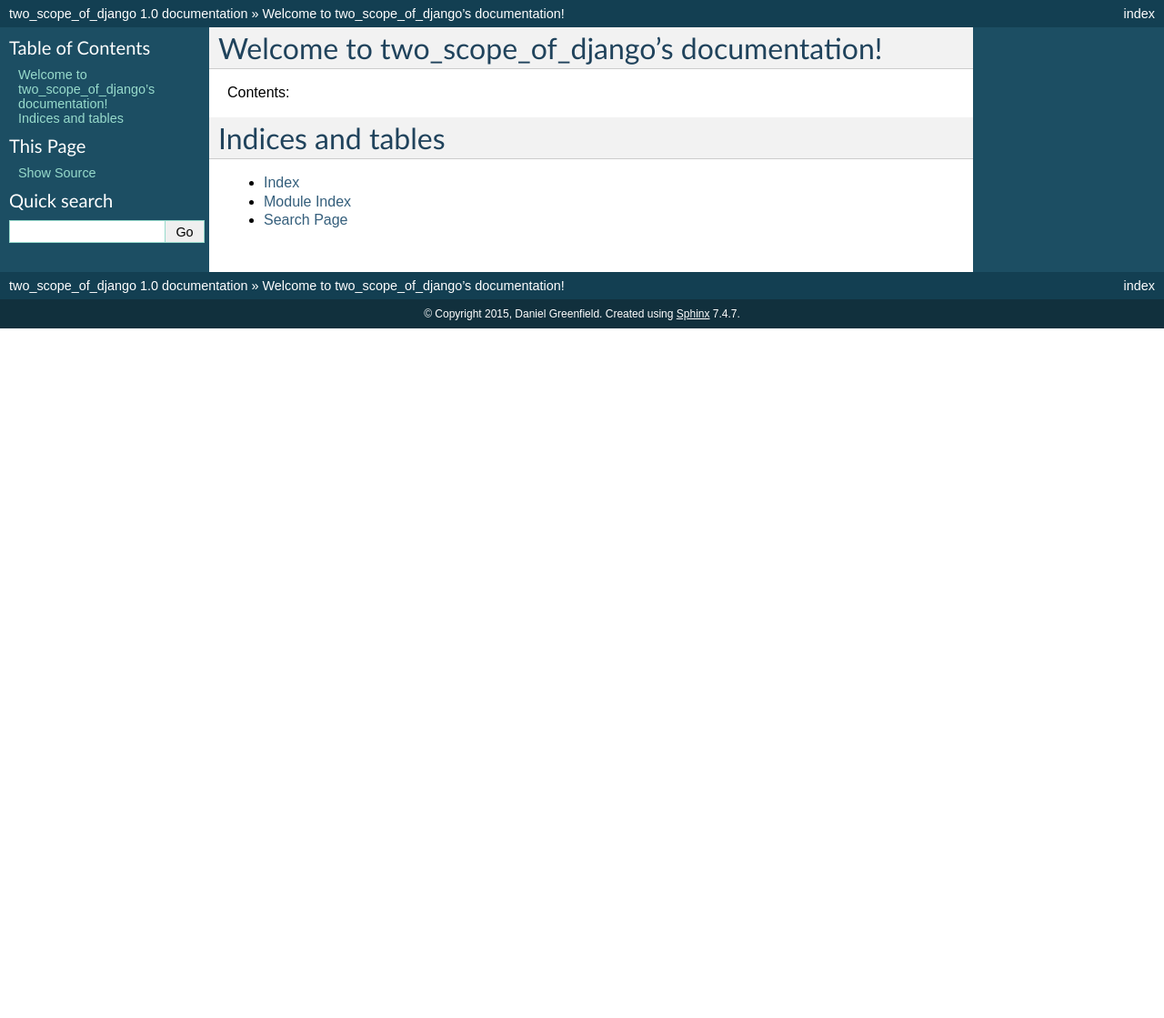
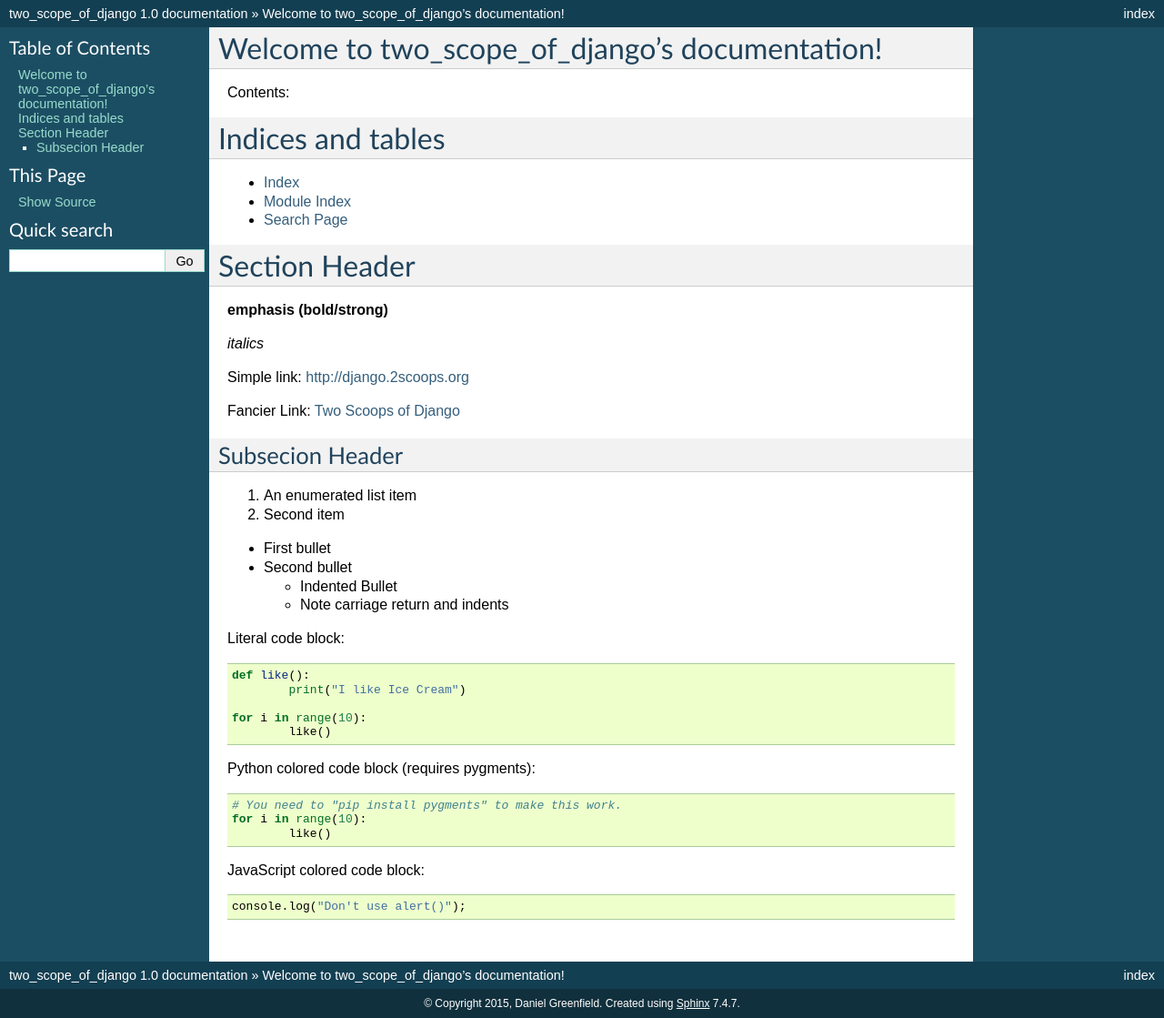
Before and after one commit to guyuanlin/two_scope_of_django, a Sphinx documentation site: the page built from docs/index.rst, in a window 1280 px wide. Shown: the whole page at 91% size. Built offline with Sphinx 7.4.7, drawn with Linux system fonts in a browser that asks for light colours; before the commit the page ends 900 px from its top, so only the background shows below that.

Commit message:
update document content

```diff
--- a/docs/index.rst
+++ b/docs/index.rst
@@ -19,3 +19,54 @@ Indices and tables
 * :ref:`genindex`
 * :ref:`modindex`
 * :ref:`search`
+
+
+Section Header
+==============
+**emphasis (bold/strong)**
+
+*italics*
+
+Simple link: http://django.2scoops.org
+
+Fancier Link: `Two Scoops of Django`_
+
+.. _`Two Scoops of Django`: https://django.2scoops.org
+
+Subsecion Header
+----------------
+
+#) An enumerated list item
+
+#) Second item
+
+* First bullet
+
+* Second bullet
+
+  * Indented Bullet
+
+  * Note carriage return and indents
+
+Literal code block::
+
+	def like():
+		print("I like Ice Cream")
+
+	for i in range(10):
+		like()
+
+
+Python colored code block (requires pygments):
+
+.. code-block:: python
+
+	# You need to "pip install pygments" to make this work.
+	for i in range(10):
+		like()
+
+JavaScript colored code block:
+
+.. code-block:: javascript
+
+	console.log("Don't use alert()");
```
Also changed, not shown: 5 other files.
